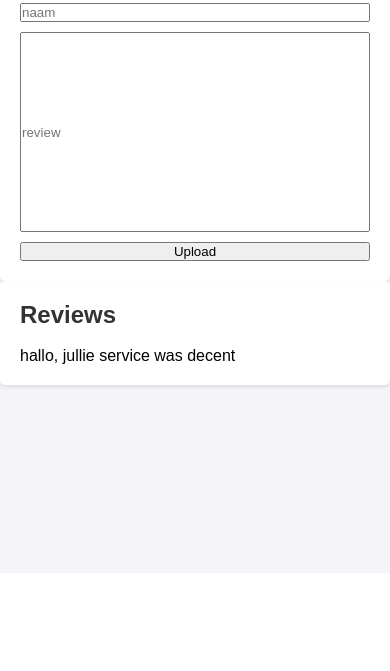
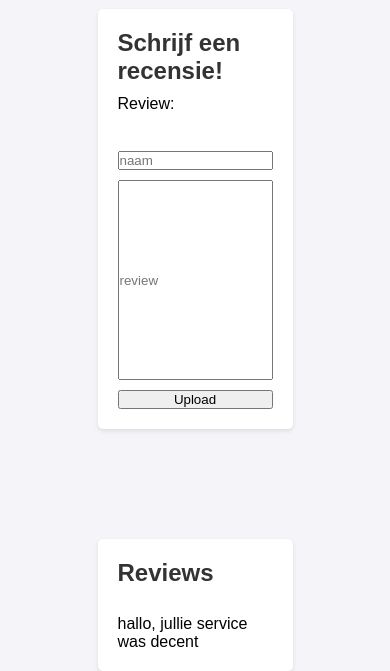
Before and after one commit to MvAalten/web2, a PHP site: page /pages/review.php in a window 390 px wide. Shown: the part 271-942 px from the top of the page. Before the commit the page ends 661 px from the top, so only its background shows below. Run offline with PHP 8.4, Linux system fonts and the light colour scheme; data comes from the database, SQL or seed files in the repository; some web fonts are replaced.

Commit message:
meer responsiveness

```diff
--- a/html/html/css/main.css
+++ b/html/html/css/main.css
@@ -832,14 +863,34 @@ h1, h2, p {
 
 /* Form styles */
 .form-section {
+    display: flex;
+    flex-direction: column;
+    width: 50%;
+    height: auto;
     background-color: #fff;
     border-radius: 5px;
     box-shadow: 0 2px 4px rgba(0, 0, 0, 0.1);
     padding: 20px;
     max-width: 500px;
     margin: 0 auto;
+    gap: 10px;
+    margin-top: 25px;
 }
-
+@media only screen and (max-width: 768px){
+    .form-section {
+        display: flex;
+        flex-direction: column;
+        width: 50%;
+        height: auto;
+        background-color: #fff;
+        border-radius: 5px;
+        box-shadow: 0 2px 4px rgba(0, 0, 0, 0.1);
+        padding: 20px;
+        max-width: 500px;
+        gap: 10px;
+        margin-top: 110px;
+    }
+}
 .form-extra {
     display: flex;
     flex-direction: column;
--- a/html/html/pages/review.php
+++ b/html/html/pages/review.php
@@ -15,7 +15,7 @@
 
     ?>
         <section class="form-section">
-            <h2>Review our services</h2>
+            <h2>Schrijf een recensie!</h2>
             <form class="form-column" action='push_reviews.php' name='push_reviews.php' method="post">
                     <label> Review: </label>
                     <br>
```
Also changed, not shown: other parts of html/html/css/main.css (+31 -0 lines), html/html/index.php (+5 -5 lines).
